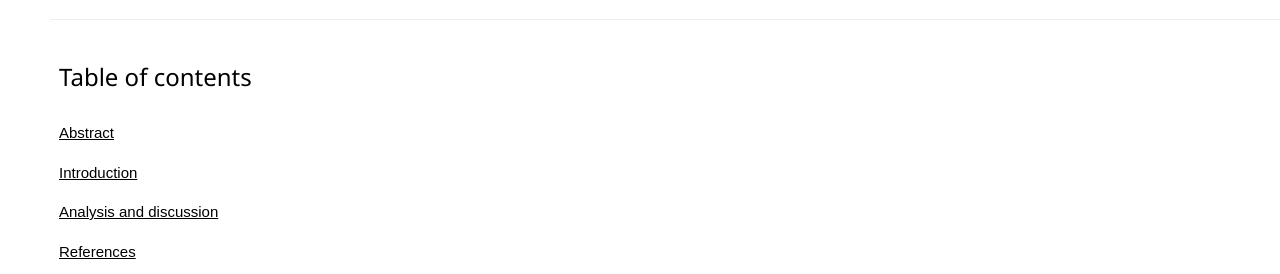
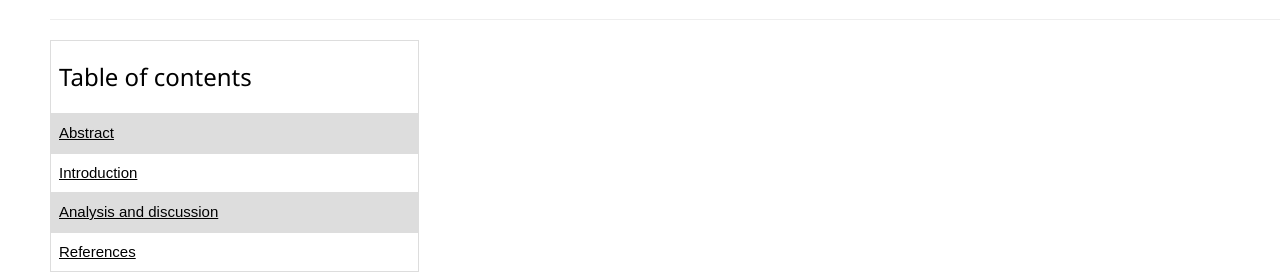
Before and after one commit to FEPSFY6922852/FY6922852, a plain HTML site: page index.html in a window 1280 px wide. Shown: the part 547-821 px from the top of the page. Drawn offline with nearby package versions, Linux system fonts and the light colour scheme.

Commit message:
Update index.html
fixing table

```diff
--- a/index.html
+++ b/index.html
@@ -19,14 +19,14 @@
               }
 
               td, th {
-                border: 1px solid #ffffff;
+                border: 1px solid #dddddd;
                 text-align: left;
                 padding: 8px;
 
               }
 
               tr:nth-child(even) {
-                background-color: #ffffff;
+                background-color: #dddddd;
 
               }
 
```
